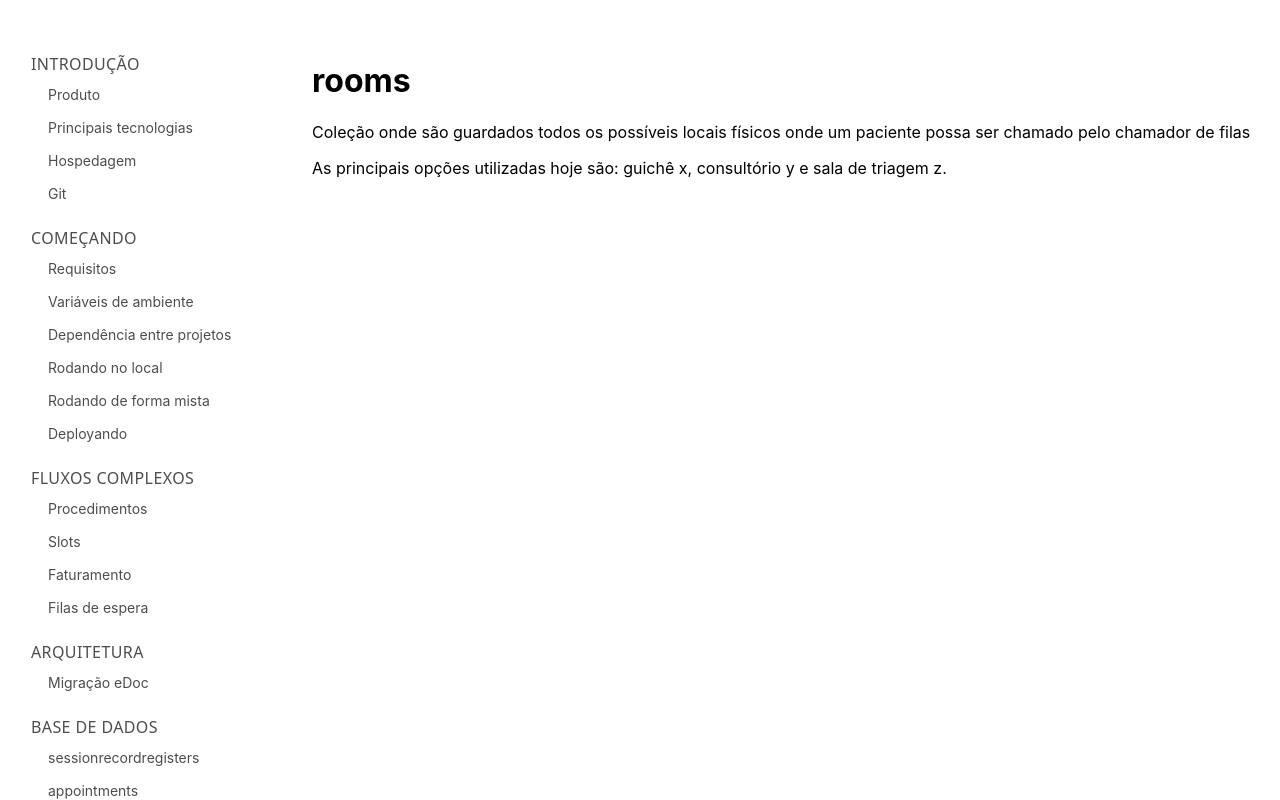
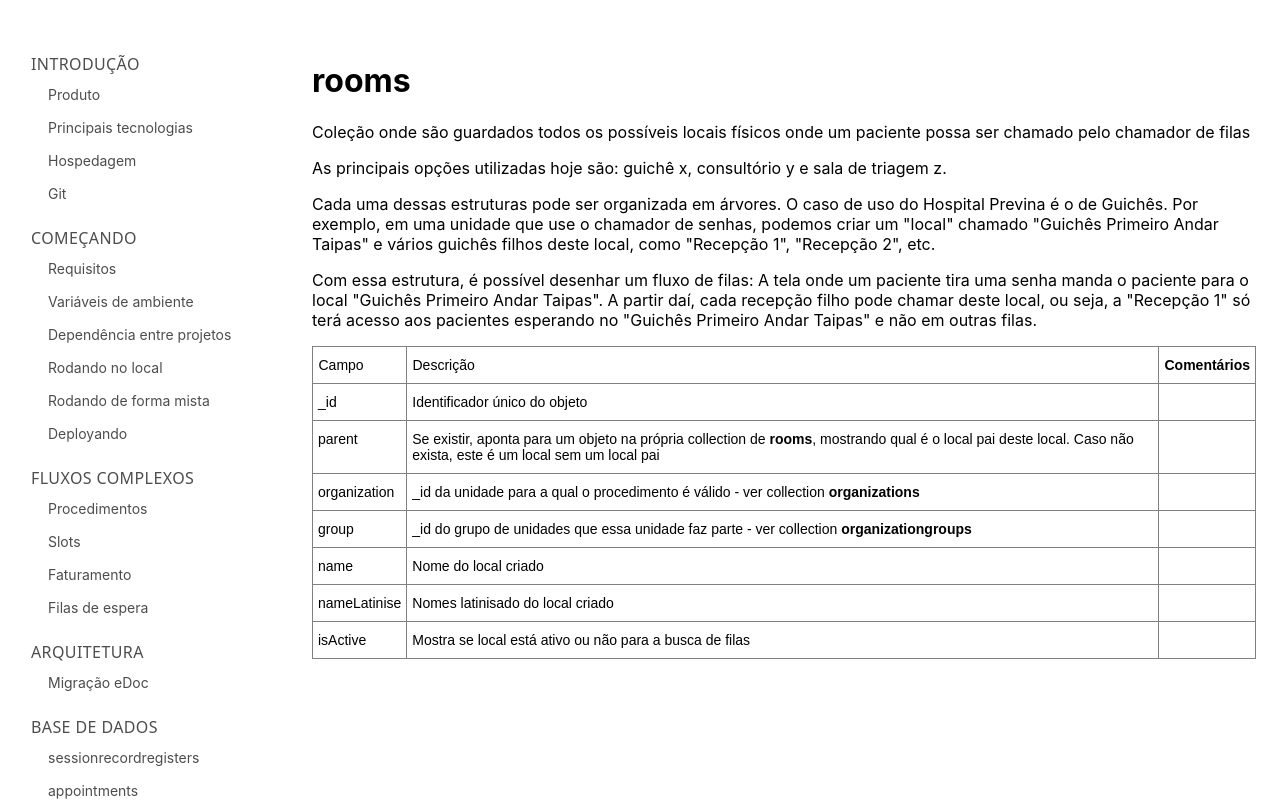
Before and after one commit to plenasaude/edoc-documentation, a React (Vite) app: page /mongo-collections/rooms in a window 1280 px wide. Built offline with nearby package versions, Linux system fonts and the light colour scheme.

Commit message:
Added documentation for Rooms collection

```diff
--- a/src/pages/MongoCollections/Rooms.tsx
+++ b/src/pages/MongoCollections/Rooms.tsx
@@ -9,7 +9,81 @@ export default function Rooms() {
         Coleção onde são guardados todos os possíveis locais físicos onde um paciente possa ser chamado pelo chamador de filas
       </p>
       <p>As principais opções utilizadas hoje são: guichê x, consultório y e sala de triagem z.</p>
+      <p>Cada uma dessas estruturas pode ser organizada em árvores. O caso de uso do Hospital Previna é o de Guichês. Por exemplo, em uma unidade que use o chamador de senhas, podemos criar um "local" chamado "Guichês Primeiro Andar Taipas" e vários guichês filhos deste local, como "Recepção 1", "Recepção 2", etc.</p>
+      <p>Com essa estrutura, é possível desenhar um fluxo de filas: A tela onde um paciente tira uma senha manda o paciente para o local "Guichês Primeiro Andar Taipas". A partir daí, cada recepção filho pode chamar deste local, ou seja, a "Recepção 1" só terá acesso aos pacientes esperando no "Guichês Primeiro Andar Taipas" e não em outras filas.</p>
 
+      <>
+        <style
+          type="text/css"
+          dangerouslySetInnerHTML={{
+            __html:
+              "\n.tg  {border-collapse:collapse;border-spacing:0;}\n.tg td{border-color:black;border-style:solid;border-width:1px;font-family:Arial, sans-serif;font-size:14px;\n  overflow:hidden;padding:10px 5px;word-break:normal;}\n.tg th{border-color:black;border-style:solid;border-width:1px;font-family:Arial, sans-serif;font-size:14px;\n  font-weight:normal;overflow:hidden;padding:10px 5px;word-break:normal;}\n.tg .tg-j1i3{border-color:inherit;position:-webkit-sticky;position:sticky;text-align:left;top:-1px;vertical-align:top;\n  will-change:transform}\n.tg .tg-0pky{border-color:inherit;text-align:left;vertical-align:top}\n@media screen and (max-width: 767px) {.tg {width: auto !important;}.tg col {width: auto !important;}.tg-wrap {overflow-x: auto;-webkit-overflow-scrolling: touch;}}"
+          }}
+        />
+        <div className="tg-wrap">
+          <table className="tg">
+            <thead>
+              <tr>
+                <th className="tg-j1i3">Campo</th>
+                <th className="tg-j1i3">Descrição</th>
+                <th className="tg-j1i3">
+                  <span style={{ fontWeight: "bold" }}>Comentários</span>
+                </th>
+              </tr>
+            </thead>
+            <tbody>
+              <tr>
+                <td className="tg-0pky">_id</td>
+                <td className="tg-0pky">Identificador único do objeto</td>
+                <td className="tg-0pky" />
+              </tr>
+              <tr>
+                <td className="tg-0pky">parent</td>
+                <td className="tg-0pky">
+                  Se existir, aponta para um objeto na própria collection de{" "}
+                  <span style={{ fontWeight: "bold" }}>rooms</span>, mostrando qual é
+                  o local pai deste local. Caso não exista, este é um local sem um
+                  local pai
+                </td>
+                <td className="tg-0pky" />
+              </tr>
+              <tr>
+                <td className="tg-0pky">organization</td>
+                <td className="tg-0pky">
+                  _id da unidade para a qual o procedimento é válido - ver collection{" "}
+                  <span style={{ fontWeight: "bold" }}>organizations</span>
+                </td>
+                <td className="tg-0pky" />
+              </tr>
+              <tr>
+                <td className="tg-0pky">group</td>
+                <td className="tg-0pky">
+                  _id do grupo de unidades que essa unidade faz parte - ver collection{" "}
+                  <span style={{ fontWeight: "bold" }}>organizationgroups</span>
+                </td>
+                <td className="tg-0pky" />
+              </tr>
+              <tr>
+                <td className="tg-0pky">name</td>
+                <td className="tg-0pky">Nome do local criado</td>
+                <td className="tg-0pky" />
+              </tr>
+              <tr>
+                <td className="tg-0pky">nameLatinise</td>
+                <td className="tg-0pky">Nomes latinisado do local criado</td>
+                <td className="tg-0pky" />
+              </tr>
+              <tr>
+                <td className="tg-0pky">isActive</td>
+                <td className="tg-0pky">
+                  Mostra se local está ativo ou não para a busca de filas
+                </td>
+                <td className="tg-0pky" />
+              </tr>
+            </tbody>
+          </table>
+        </div>
+      </>
 
 
 
```
